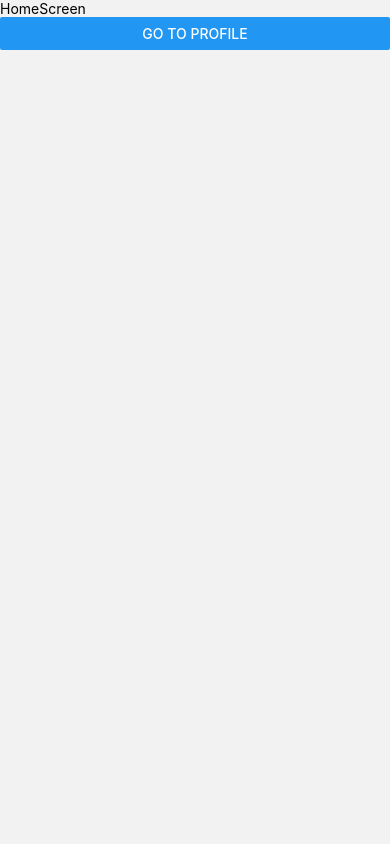
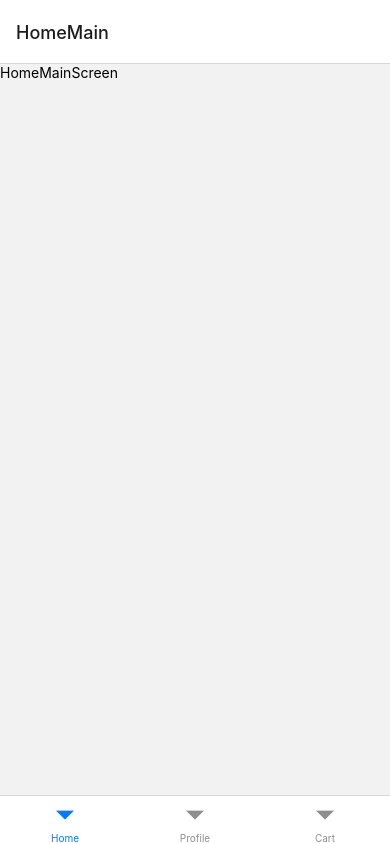
Before and after one commit to aliyilmaz020/TechCareer, a React Native app: screen /Home in a window 390 px wide. Built offline with nearby package versions, Linux system fonts and the light colour scheme.

Commit message:
StackScreen

```diff
--- a/App.tsx
+++ b/App.tsx
@@ -3,32 +3,24 @@
 // eslint-disable-next-line @typescript-eslint/no-unused-vars
 import React from 'react';
 import { NavigationContainer } from '@react-navigation/native';
-import { createNativeStackNavigator } from '@react-navigation/native-stack';
 import HomeScreen from './src/navigation/intro/HomeScreen';
 import ProfileScreen from './src/navigation/intro/ProfileScreen';
 import ContactScreen from './src/navigation/intro/ContactScreen';
+import { createBottomTabNavigator } from '@react-navigation/bottom-tabs';
+import CartStackScreen from './src/navigation/tab-stack/CartStackScreen';
+import HomeStackScreen from './src/navigation/tab-stack/HomeStackScreen';
+import ProfileStackScreen from './src/navigation/tab-stack/ProfileStackScreen';
 
-const Stack = createNativeStackNavigator();
+const Tab = createBottomTabNavigator();
 
 export default function App(): JSX.Element {
   return <>
     <NavigationContainer>
-      <Stack.Navigator>
-        <Stack.Screen
-          name="Home"
-          component={HomeScreen}
-          options={{
-            title: 'Ana Sayfa',
-            headerTitleAlign: 'center',
-            headerShown: false, //title gizleme
-
-
-
-          }}
-        />
-        <Stack.Screen name="Profile" component={ProfileScreen} />
-        <Stack.Screen name="Contact" component={ContactScreen} />
-      </Stack.Navigator>
+      <Tab.Navigator>
+        <Tab.Screen name='Home' component={HomeStackScreen} options={{ headerShown: false }} />
+        <Tab.Screen name='Profile' component={ProfileStackScreen} />
+        <Tab.Screen name='Cart' component={CartStackScreen} />
+      </Tab.Navigator>
     </NavigationContainer>
   </>
 
--- /dev/null
+++ b/src/navigation/tab-stack/CartStackScreen.tsx
@@ -0,0 +1,16 @@
+/* eslint-disable prettier/prettier */
+import { View, Text } from 'react-native';
+import React from 'react';
+import { createNativeStackNavigator } from '@react-navigation/native-stack';
+
+
+const CartStack = createNativeStackNavigator();
+const CartStackScreen = () => {
+  return (
+    <View>
+      <Text>CartStack</Text>
+    </View>
+  );
+};
+
+export default CartStackScreen;
--- /dev/null
+++ b/src/navigation/tab-stack/HomeStackScreen.tsx
@@ -0,0 +1,35 @@
+/* eslint-disable prettier/prettier */
+import { View, Text } from 'react-native';
+import React from 'react';
+import { createNativeStackNavigator } from '@react-navigation/native-stack';
+
+const HomeStack = createNativeStackNavigator();
+
+const HomeStackScreen = () => {
+  return (
+    <>
+      <HomeStack.Navigator>
+        <HomeStack.Screen name='HomeMain' component={HomeMainScreen} />
+        <HomeStack.Screen name='Chart' component={HomeChartScreen} />
+      </HomeStack.Navigator>
+    </>
+  );
+};
+
+export default HomeStackScreen;
+
+function HomeChartScreen() {
+  return (
+    <View>
+      <Text>HomeChartScreen</Text>
+    </View>
+  );
+}
+
+function HomeMainScreen() {
+  return (
+    <View>
+      <Text>HomeMainScreen</Text>
+    </View>
+  );
+}
--- /dev/null
+++ b/src/navigation/tab-stack/ProfileStackScreen.tsx
@@ -0,0 +1,16 @@
+/* eslint-disable prettier/prettier */
+import { View, Text } from 'react-native';
+import React from 'react';
+import { createNativeStackNavigator } from '@react-navigation/native-stack';
+
+const ProfileStack = createNativeStackNavigator();
+
+const ProfileStackScreen = () => {
+  return (
+    <View>
+      <Text>ProfileStack</Text>
+    </View>
+  );
+};
+
+export default ProfileStackScreen;
```
